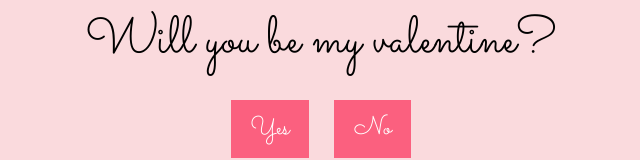
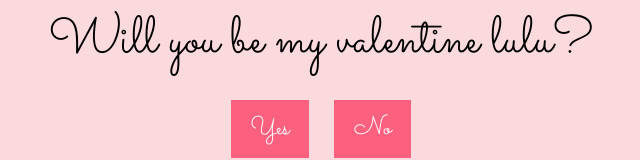
Before and after one commit to nas1nas/ValentineL, a plain HTML site: page index.html in a window 1280 px wide. Shown: the part 471-631 px from the top of the page, without its empty margins (319-959 px from the left). Drawn offline with Linux system fonts and the light colour scheme.

Commit message:
Update index.html

```diff
--- a/index.html
+++ b/index.html
@@ -3,7 +3,7 @@
 <head>
     <meta charset="UTF-8">
     <meta name="viewport" content="width=device-width, initial-scale=1.0">
-    <title>Will You Be My Valentine Lulu?</title>
+    <title>Will You Be My Valentine?</title>
     <link rel="stylesheet" href="https://fonts.googleapis.com/css2?family=Sacramento&display=swap">
     <link rel="stylesheet" href="style.css"> <!-- Link to external stylesheet -->
 </head>
@@ -11,7 +11,7 @@
     <div id="container">
         <div id="image-container"></div> <!-- Container for displaying images -->
         <div id="text-container">
-            <div id="question">Will you be my valentine?</div> <!-- Question -->
+            <div id="question">Will you be my valentine lulu?</div> <!-- Question -->
             <div id="options">
                 <button id="yes-button" onclick="selectOption('yes')">Yes</button> <!-- Yes button -->
                 <button id="no-button" onclick="selectOption('no')">No</button> <!-- No button -->
```
